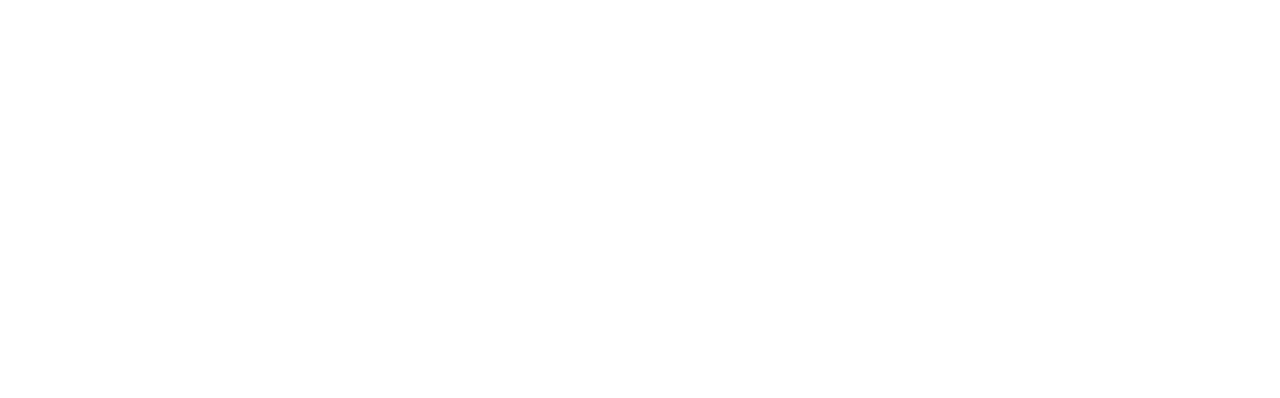
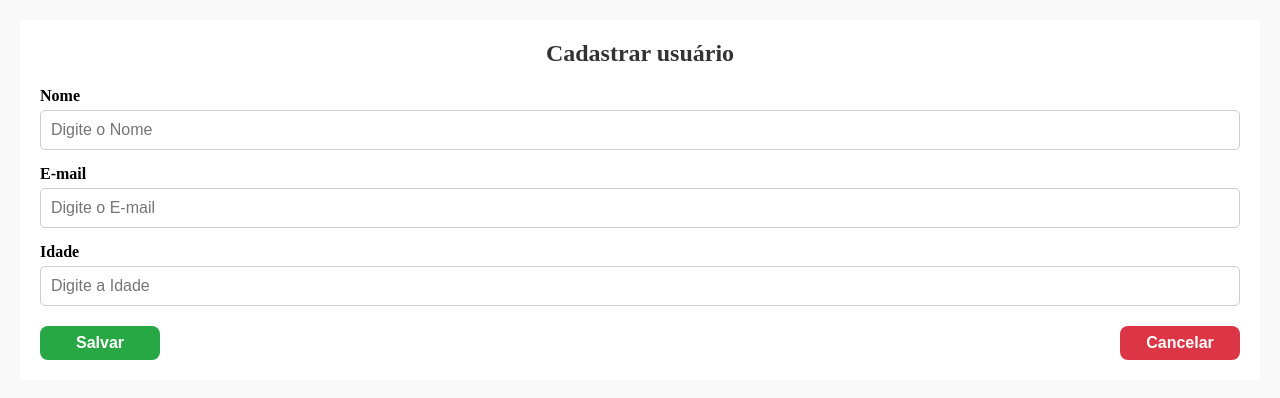
Before and after one commit to Allex-Lima/userRegister, a plain HTML site: page frontend/cadastro.html in a window 1280 px wide. Drawn offline with Linux system fonts and the light colour scheme.

Commit message:
pagina cadastrar.html

```diff
--- a/frontend/cadastro.html
+++ b/frontend/cadastro.html
@@ -3,9 +3,34 @@
 <head>
     <meta charset="UTF-8">
     <meta name="viewport" content="width=device-width, initial-scale=1.0">
+    <link rel="stylesheet" href="./style.css">
     <title>Cadastro de Usuário</title>
 </head>
 <body>
+    <div class="container cadastrar-formulario">
+        <h2 class="titulo-pagina">Cadastrar usuário</h2>
 
+        <form action="" id="formularioCadastro">
+            <input type="hidden" id="idUsuario">
+            <div class="grupo-formulario">
+                <label for="nome">Nome</label>
+                <input type="text" id="nome" placeholder="Digite o Nome" required>
+            </div>
+            <div class="grupo-formulario">
+                <label for="Email">E-mail</label>
+                <input type="text" id="Email" placeholder="Digite o E-mail" required>
+            </div>
+            <div class="grupo-formulario">
+                <label for="idade">Idade</label>
+                <input type="number" id="idade" placeholder="Digite a Idade" required>
+            </div>
+            <div class="acoes-formulario">
+                <button type="submit" class="salvar">Salvar</button>
+                <button type="button" class="cancelar" onclick="window.location.href='index.html'">Cancelar</button>
+            </div>
+        </form>
+    </div>
+
+    <script type="module" src="./script.js"></script>
 </body>
 </html>
```
